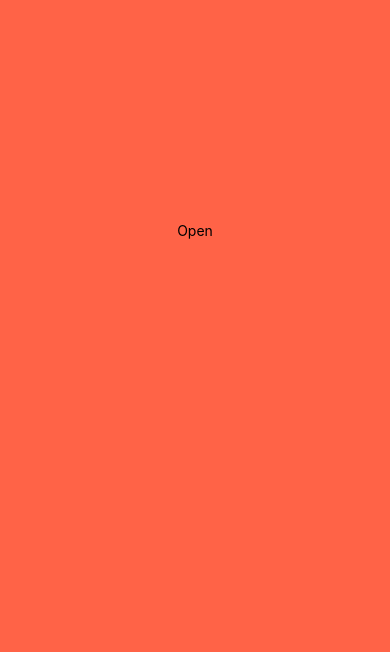
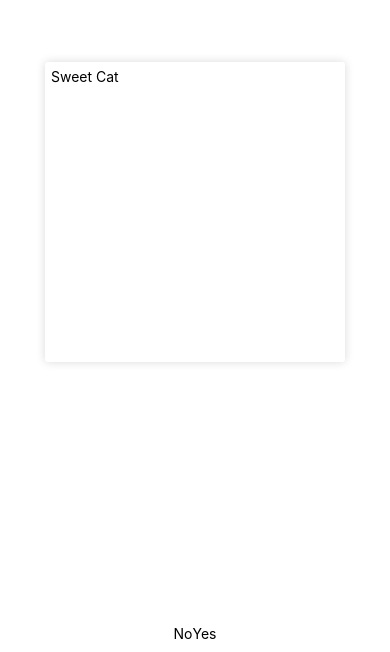
Before and after one commit to suaebahmed/learn-react-native, a React Native app: screen / in a window 390 px wide. Shown: the part 192-844 px from the top of the page. Built offline with nearby package versions, Linux system fonts and the light colour scheme.

Commit message:
awsome project

```diff
--- a/App.js
+++ b/App.js
@@ -3,7 +3,7 @@ import {
   View,
   StyleSheet,
   } from 'react-native';
-import BasicAnimate from './fundamental-animation/model/App'
+import BasicAnimate from './fundamental-animation/rn-animation/App'
 
 function App() {
   return (
--- /dev/null
+++ b/fundamental-animation/rn-animation/App.js
@@ -0,0 +1,17 @@
+import React from 'react'
+import { StyleSheet, Text, View } from 'react-native'
+import Lession1 from './Lession1'
+import KittenCard from './KittenCard'
+
+const App = () => {
+    return (
+        <View style={{flex: 1}}>
+            {/* <Lession1/> */}
+            <KittenCard/>
+        </View>
+    )
+}
+
+export default App;
+
+const styles = StyleSheet.create({});
--- /dev/null
+++ b/fundamental-animation/rn-animation/KittenCard.js
@@ -0,0 +1,220 @@
+import React, { Component } from 'react'
+import { Text, StyleSheet, View, Dimensions ,Animated,PanResponder, TouchableOpacity} from 'react-native'
+import clamp from './clamp'
+
+const SWIPE_THRESHOLD = 120;
+const { height } = Dimensions.get('window');
+export default class KittenCard extends Component {
+
+    state = {
+        items: [
+            {
+                id: 1,
+                image: 'cat1',
+                text: 'Sweet Cat'
+            },
+            {
+                id: 2,
+                image: 'cat2',
+                text: 'Happy Cat'
+            },
+            {
+                id: 3,
+                image: 'cat3',
+                text: 'Cute Cat'
+            },
+            {
+                id: 4,
+                image: 'cat4',
+                text: 'Sweetest Cat'
+            },
+        ],
+        animation: new Animated.ValueXY(0),
+        //
+        opacity: new Animated.Value(1),
+        next: new Animated.Value(0.9),
+
+    }
+    componentWillMount=()=>{
+        this._panResponder = PanResponder.create({
+            onStartShouldSetPanResponder: ()=>true,
+            onMoveShouldSetPanResponder: ()=>true,
+
+            onPanResponderGrant: (e,gestureState)=>{
+                // this.state.animation.setOffset({
+                //     x: this.dragX,
+                //     y: this.dragY
+                // })
+                // this.state.animation.setValue({
+                //     x: 0,
+                //     y: 0,
+                // })
+            },
+            onPanResponderMove: Animated.event([
+                null,
+                {
+                    dx: this.state.animation.x,
+                    dy: this.state.animation.y
+                }
+            ]),
+            onPanResponderRelease: (e,{dx,vx,vy})=>{
+                let velocity;
+                if(vx >= 0){
+                    velocity = clamp(vx,3,4);
+                }else if(vx <= 0){
+                    velocity = clamp(Math.abs(vx),3,5) * -1;
+                }
+
+                if(Math.abs(dx)> SWIPE_THRESHOLD){
+
+                    Animated.decay(this.state.animation,{
+                        velocity: { x: velocity,y: vy},
+                        deceleration: .99
+                    }).start(()=>{
+                        this.transitionNext();
+                    });
+                }else{
+                    Animated.spring(this.state.animation,{
+                        toValue: { x: 0,y: 0},
+                        friction: 4,
+                    }).start();
+                }
+            }
+
+        })
+    }
+    transitionNext = ()=>{
+        Animated.parallel([
+            Animated.timing(this.state.opacity,{
+                toValue: 0,
+                duration: 300,
+            }),
+            Animated.spring(this.state.next,{
+                toValue: 1,
+                friction: 4,
+            })
+        ]).start(()=>{
+            // DOM updated..
+            this.setState((state)=>{
+                return {
+                    items: state.items.slice(1) // remove first item from the array;
+                }
+            },()=>{
+                this.state.animation.setValue({x: 0,y: 0});// reset the value
+                this.state.next.setValue(0.9);
+                this.state.opacity.setValue(1);
+            })
+        })
+    }
+    handleNo =()=>{
+
+    }
+    handleYes =()=>{
+
+    }
+    render() {
+        const { animation } = this.state;
+        const rotateV = animation.x.interpolate({
+            inputRange: [-200,0,200],
+            outputRange: ["-30deg","0deg","30deg"],
+            extrapolate: 'clamp',
+        })
+        const opacity = animation.y.interpolate({
+            inputRange: [-200,0,200],
+            outputRange: [.5,1,.5],
+            extrapolate: 'clamp'
+        })
+
+
+
+        const animtedCardStyles = {
+            opacity: this.state.opacity,
+            transform: [
+                {
+                    rotate: rotateV
+                },
+                // {
+                //     scale: this.state.opacity
+                // },
+                ...this.state.animation.getTranslateTransform()
+            ]
+        }
+        const animtedImageStyle = {
+            opacity: opacity
+        }
+        return (
+            <View style={styles.container}>
+               <View style={styles.top}>
+                {
+                    this.state.items.slice(0,2).reverse().map(({id,image,text},index,items)=>{
+                        const isLastItem = index == items.length - 1,
+                             isSecondToLast = index == items.length - 2,
+
+                             panHandlers = isLastItem ? this._panResponder.panHandlers : {},
+                             cardStyle = isLastItem ? animtedCardStyles : undefined,
+                             imgeStyle = isLastItem ? animtedImageStyle : undefined,
+                             nextStyle = isSecondToLast ? {transform: [{scale: this.state.next}]} : undefined;
+                        console.log(this.state.items)
+
+                        return (
+                            <Animated.View
+                                style={[styles.card,cardStyle,nextStyle]}
+                                key={id}
+                                {...panHandlers}
+
+                            >
+                                    <Text style={styles.lowerText}>{text}</Text>
+                            </Animated.View>
+                        )
+                    })
+                }
+               </View>
+               <View style={styles.buttonBar}>
+                    <TouchableOpacity
+                    >
+                        <Text>No</Text>
+                    </TouchableOpacity>
+                    <TouchableOpacity
+                    >
+                        <Text>Yes</Text>
+                    </TouchableOpacity>
+
+               </View>
+            </View>
+        )
+    }
+}
+
+const styles = StyleSheet.create({
+    container: {
+        flex: 1,
+    },
+    top: {
+        flex: 1,
+        justifyContent: 'center',
+        alignItems: 'center'
+    },
+    buttonBar: {
+        flexDirection: 'row',
+        justifyContent: 'center',
+        alignItems: 'center',
+        paddingVertical: 10,
+    },
+    card: {
+        width: 300,
+        height: 300,
+        position: 'absolute',
+        borderRadius: 3,
+        shadowOffset: {width: 0,height: 0},
+        shadowColor: '#000',
+        shadowOpacity: 0.15,
+        shadowRadius: 10,
+        borderWidth: 1,
+        borderColor: '#FFF'
+    },
+    lowerText: {
+        flex: 1,
+        backgroundColor: '#fff',
+        padding: 5,
+    }
+})
--- /dev/null
+++ b/fundamental-animation/rn-animation/Lession1.js
@@ -0,0 +1,77 @@
+import React, { Component } from 'react'
+import { Text, StyleSheet, View, Animated, PanResponder } from 'react-native'
+
+export default class Lession1 extends Component {
+    constructor(props){
+        super(props);
+        this.state={
+            animation: new Animated.ValueXY(0)
+        }
+        this.dragX = 0 // not be -new Animated.Value(0)
+        this.dragY = 0
+
+        this.state.animation.addListener((value)=>{
+            this.dragX = value.x; // because value is string and like object.
+            this.dragY = value.y;
+
+        })
+        this._panResponder = PanResponder.create({
+            onStartShouldSetPanResponder: ()=>true,
+            onMoveShouldSetPanResponder: ()=>true,
+
+            onPanResponderGrant: (e,gestureState)=>{
+                console.log('grant')
+                this.state.animation.setOffset({
+                    x: this.dragX,
+                    y: this.dragY
+                })
+                this.state.animation.setValue({
+                    x: 0,
+                    y: 0,
+                })
+            },
+            onPanResponderMove: Animated.event([
+                null,
+                {
+                    dx: this.state.animation.x,
+                    dy: this.state.animation.y
+                }
+            ]),
+            onPanResponderRelease: (e,{vx,vy})=>{
+                console.log('release')
+                Animated.decay(this.state.animation,{
+                    velocity: {x: vx,y: vy},
+                    deceleration: 0.997
+                }).start();
+            }
+
+        })
+    }
+
+    render() {
+        return (
+            <View style={{flex: 1}}>
+                <Animated.View
+                    style={[
+                        styles.box,
+                        {
+                            transform : this.state.animation.getTranslateTransform()
+                        },
+
+                    ]}
+                    {...this._panResponder.panHandlers}
+                >
+                </Animated.View>
+
+            </View>
+        )
+    }
+}
+
+const styles = StyleSheet.create({
+    box:{
+        backgroundColor: 'tomato',
+        height: 100,
+        width: 100,
+    }
+})
--- /dev/null
+++ b/fundamental-animation/rn-animation/clamp.js
@@ -0,0 +1,6 @@
+const clamp =(value,min,max)=>{
+    return min < max ? (value < min ? min: value > max ? max : value)
+    : (value < max ? max: value > min ? min : value)
+};
+
+export default clamp;
```
Also changed, not shown: 1 other file (tests, documents, lock files or other folders).
